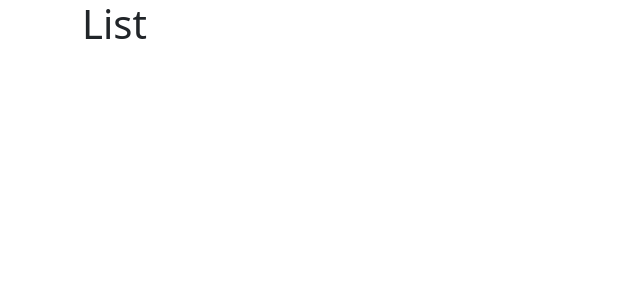
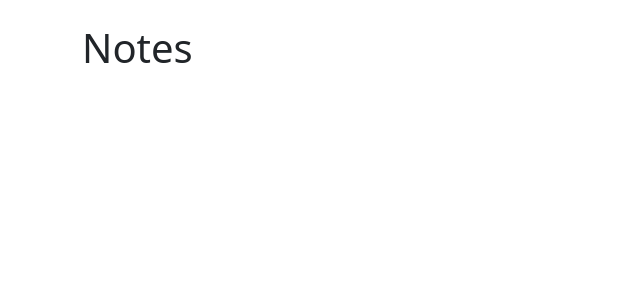
Before and after one commit to akshay-gupta7/markdown-note-taking-react, a React (Vite) app: page / in a window 1280 px wide. Shown: the top 300 px of the page, without its empty margins (0-640 px from the left). Built offline with nearby package versions, Linux system fonts and the light colour scheme.

Commit message:
Build Notelist and fix my4 in App

```diff
--- a/src/App.tsx
+++ b/src/App.tsx
@@ -56,7 +56,7 @@ function App() {
   }
 
   return (
-    <Container className="=my-4">
+    <Container className="my-4">
       <Routes>
         <Route path="/" element={<NoteList />} />
         <Route path="/new" element={<NewNote onSubmit={onCreateNote} onAddTag={addTag} availableTags={tags}/>} />
--- a/src/NoteList.tsx
+++ b/src/NoteList.tsx
@@ -1,3 +1,11 @@
+import { Row, Col } from "react-bootstrap"
+
 export function NoteList(){
-    return <h1>List</h1>
+    return (<>
+    <Row>
+        <Col><h1>Notes</h1></Col>
+    </Row>
+
+    </>
+    )
 }
```
